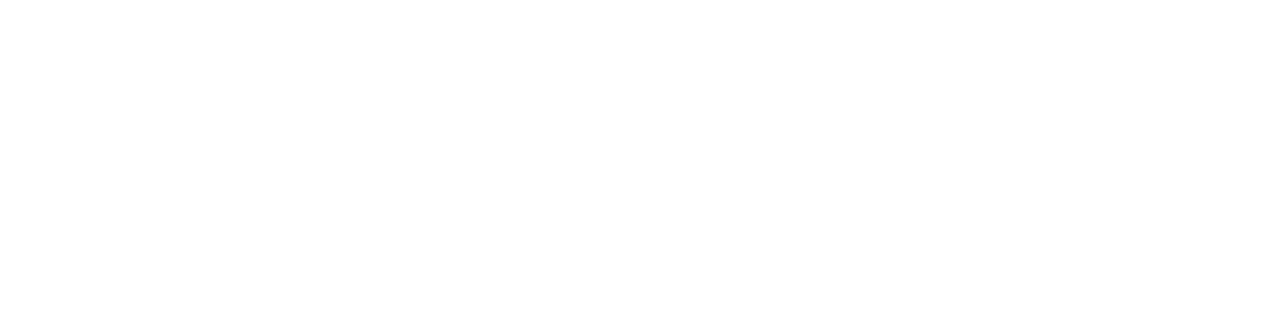
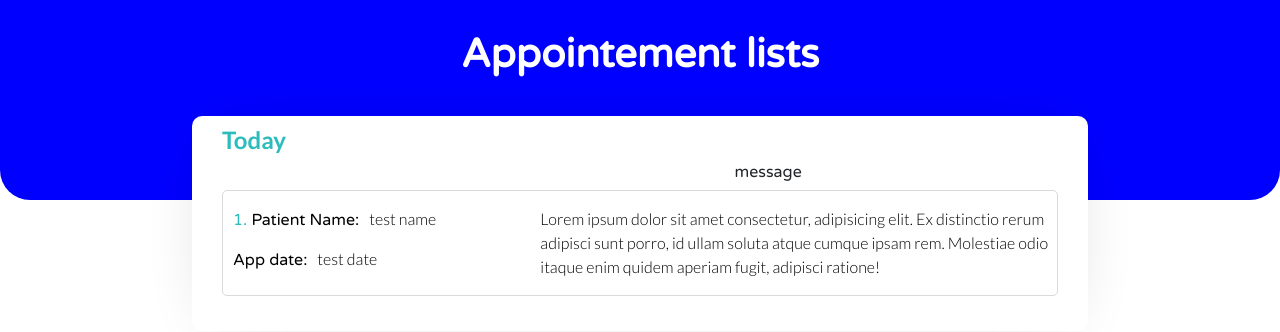
Before and after one commit to che30/front_end_appointment, a React (Create React App) app: page /DoctorDashboard in a window 1280 px wide. Before the commit this address had no page. Shown: the top 332 px of the page. Built offline with nearby package versions, Linux system fonts and the light colour scheme.

Commit message:
Add doctor dashboard

```diff
--- a/src/MyRoute.js
+++ b/src/MyRoute.js
@@ -1,6 +1,7 @@
 import React from 'react';
 import { Routes, Route } from 'react-router-dom';
 import App from './App';
+import DoctorDashboard from './components/DoctorDashboard';
 import Login from './components/Login';
 import PatientDashboard from './components/PatientDashboard';
 import Signup from './components/Signup';
@@ -11,7 +12,8 @@
       <Route path="/" element={<App />} />
       <Route path="Signup" element={<Signup />} />
       <Route path="Login" element={<Login />} />
-      <Route path="Dashboard" element={<PatientDashboard />} />
+      <Route path="Patientdashboard" element={<PatientDashboard />} />
+      <Route path="DoctorDashboard" element={<DoctorDashboard />} />
     </Routes>
   </>
 );
--- /dev/null
+++ b/src/components/DoctorDashboard.css
@@ -0,0 +1,65 @@
+.header {
+  background-color: blue;
+  border-bottom-left-radius: 30px;
+  border-bottom-right-radius: 30px;
+  height: 25vh;
+}
+
+.doctor__header {
+  position: relative;
+  top: 30px;
+  font-weight: 700;
+}
+
+.doctors__contain {
+  position: relative;
+  top: 60px;
+  height: auto;
+  width: 70%;
+  background-color: white;
+  margin-left: auto;
+  margin-right: auto;
+  border-radius: 10px;
+  padding: 10px 30px 35px 30px;
+  box-shadow: 0 3px 66px -24px rgb(0 0 0 / 20%);
+}
+
+.doctors__contain h2 {
+  color: #2cbcbc;
+  font-size: 1.5rem;
+}
+
+.doc__appointments {
+  font-weight: 900;
+  color: black;
+  border: 1px solid rgb(219, 217, 217);
+  border-top-left-radius: 5px;
+  border-bottom-left-radius: 5px;
+  border-top-right-radius: 5px;
+  border-bottom-right-radius: 5px;
+}
+
+.d-grid {
+  display: grid;
+  grid-template-columns: auto auto auto auto;
+}
+
+.item__3 {
+  grid-column: 3 / span 4;
+}
+
+.blue__color{
+  color: #2cbcbc;
+}
+
+.small__padding {
+  padding-left: 10px;
+}
+@media(max-width: 767px) {
+  .doc__appointments {
+    flex-direction: column;
+  }
+  .d-grid h6{
+    display: none;
+  }
+}
--- /dev/null
+++ b/src/components/DoctorDashboard.js
@@ -0,0 +1,58 @@
+import React from 'react';
+import './DoctorDashboard.css';
+
+const DoctorDashboard = () => (
+  <>
+    <div className="header">
+      <h1 className="text-center doctor__header text-white">
+        Appointement lists
+      </h1>
+      <div className="doctors__contain">
+        <h2 className="Lato-bold">Today</h2>
+        <div className="d-grid">
+          <div />
+          <div />
+          <div className="item__3">
+            <h6 className="text-center">
+              message
+            </h6>
+          </div>
+          <div />
+        </div>
+        <div className="d-flex verla-round doc__appointments
+         justify-content-between
+         align-items-baseline"
+        >
+
+          <div className="w-100 pt-3">
+            <div className="d-flex align-items-baseline">
+              <h6 className="small__padding">
+                <span className="blue__color">1.</span>
+                {' '}
+                Patient Name:
+              </h6>
+              <p className="small__padding">test name</p>
+            </div>
+            <div className="d-flex align-items-baseline">
+              <h6 className="small__padding">App date:</h6>
+              <p className="small__padding ">test date</p>
+            </div>
+          </div>
+          <div>
+            <h6 className="small__padding d-block d-lg-none">
+              message
+            </h6>
+            <p>
+              Lorem ipsum dolor sit amet consectetur, adipisicing
+              elit. Ex distinctio rerum adipisci sunt porro, id ullam
+              soluta atque cumque
+              ipsam rem. Molestiae odio itaque enim
+              quidem aperiam fugit, adipisci ratione!
+            </p>
+          </div>
+        </div>
+      </div>
+    </div>
+  </>
+);
+export default DoctorDashboard;
--- a/src/components/IntroSection.css
+++ b/src/components/IntroSection.css
@@ -65,6 +65,10 @@
   max-width: 50%;
   height: 50vh;
   margin-left: 6%;
+}
+
+.text__container p {
+  font-size: 1.3rem;
 }
 
 .text__container button {
--- a/src/components/OurServiceHeader.css
+++ b/src/components/OurServiceHeader.css
@@ -24,6 +24,9 @@
   margin-top: 120px;
   display: flex;
   justify-content: space-around;
+  width: 90%;
+  margin-left: auto;
+  margin-right: auto;
 }
 
 .flaticon-tooth {
@@ -32,10 +35,12 @@
 
 .services p {
   color: gray;
+  max-width: 250px;
 }
 
 .services h3 {
   padding-top: 80px;
+  font-size: 1.5rem;
 }
 
 @media (max-width: 1024px) {
--- a/src/components/OurServiceHeader.js
+++ b/src/components/OurServiceHeader.js
@@ -12,7 +12,7 @@
         </p>
       </div>
       <div className="services">
-        <div>
+        <div className="">
           <div>
             <i className="fa-solid fa-tooth" />
           </div>
--- a/src/components/PatientDashboard.css
+++ b/src/components/PatientDashboard.css
@@ -59,8 +59,6 @@
   display: flex;
   justify-content: space-between;
   padding: 5px 5px 5px 5px;
-
-  /* text-align: center; */
 }
 
 .d-inline-flex input {
@@ -79,8 +77,6 @@
   margin-left: auto;
   margin-right: auto;
   padding-bottom: 20px;
-
-  /* padding-bottom: 30px; */
 }
 
 #consult__form input {
@@ -168,10 +164,6 @@
   width: auto;
 }
 
-.full__message {
-  /* box-shadow: 0px 3px 66px -24px rgb(0 0 0 / 20%); */
-}
-
 @media (min-width: 767px) and (max-width: 1024px) {
   .single__doctor__details {
     display: grid;
--- a/src/components/PatientDashboard.js
+++ b/src/components/PatientDashboard.js
@@ -4,7 +4,6 @@
 
 const PatientDashboard = () => {
   const myArr = [1, 2, 3, 4, 5, 6];
-  // const messages = [{1: 'zyleeem kassamali', 2: 'zephania Nkwenty', 3: 'Anangsong desmond'}]
   const [book, setBook] = useState(false);
   const [readMsg, setReadMsg] = useState(false);
   useEffect(() => {
@@ -29,9 +28,7 @@
       fullMessage.appendChild(container);
     } else {
       document.getElementById('full__message__section').style.display = 'none';
-      // document.getElementById('del__edit__form').style.display = 'block';
       document.querySelector('.delete__edit__form').style.display = 'block';
-      // document.querySelector('.delete__edit__form').classList.add('bg-danger');
     }
   });
   const handleClick = () => {
@@ -48,7 +45,6 @@
   };
   const handleCloseMessage = () => {
     setReadMsg(!readMsg);
-    // document.getElementById('full__message').style.display = 'none';
   };
   return (
     <>
--- a/src/components/Signup.css
+++ b/src/components/Signup.css
@@ -45,7 +45,11 @@
     width: 80%;
   }
 }
-
+@media (max-width: 567px){
+  .sign__up__form {
+    width: 70%;
+  }
+}
 @media (min-width: 767px) and (max-width: 1024px) {
   form {
     top: 32vh;
```
